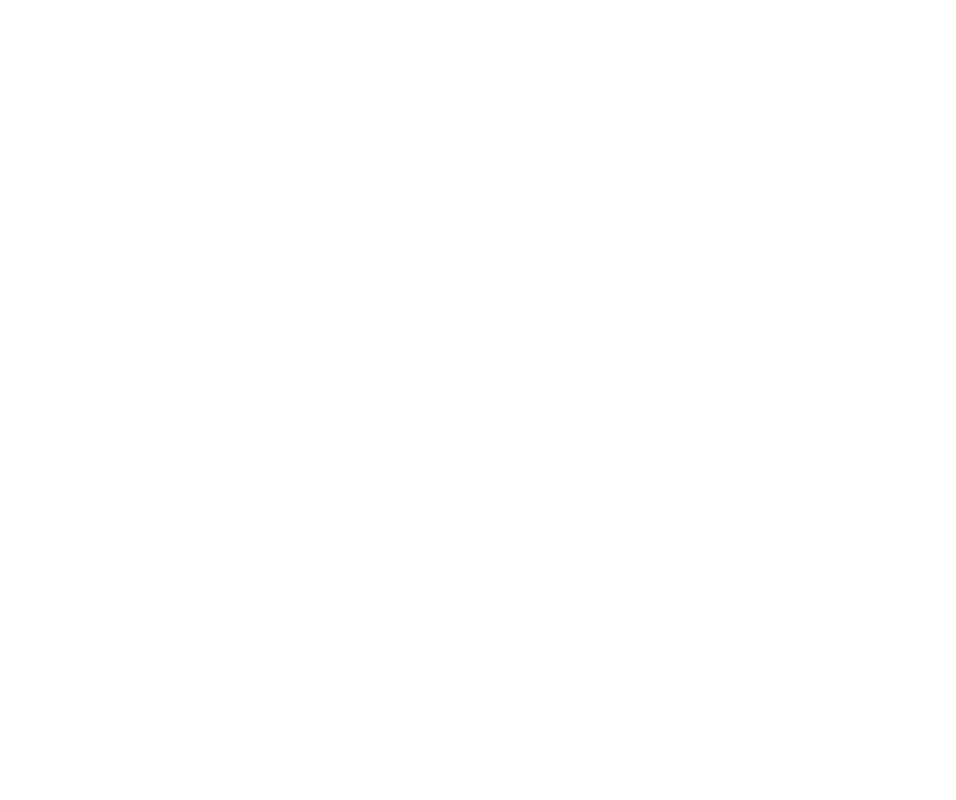
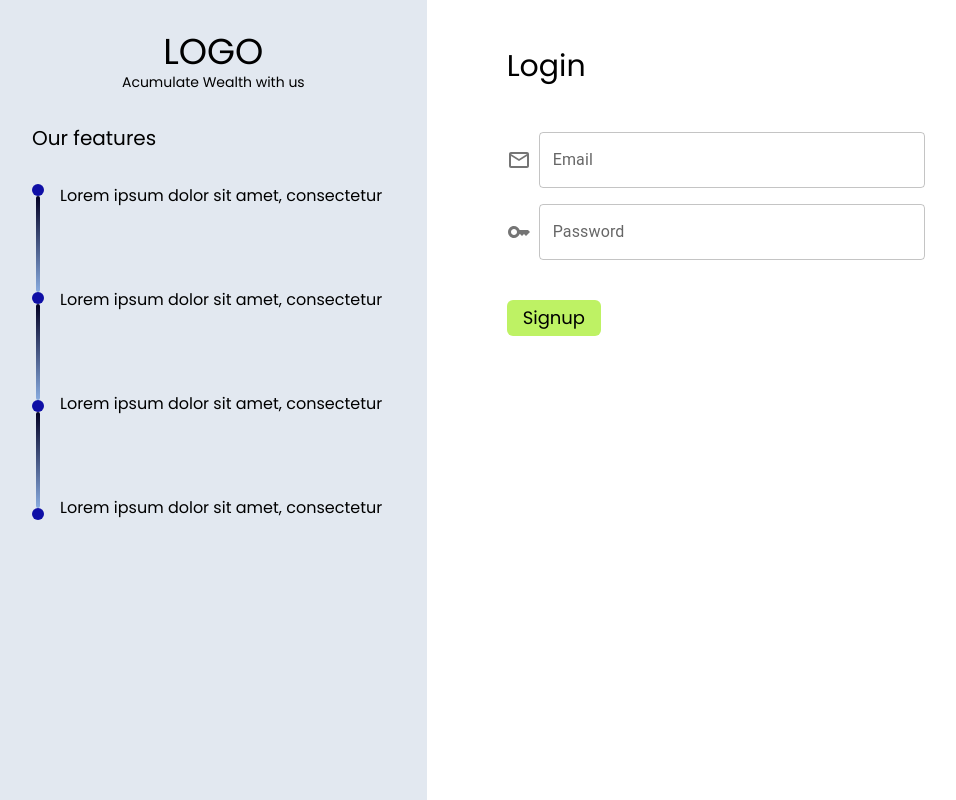
Before and after one commit to rosh0409/aura-hackathon, a React (Create React App) app in the folder client/: page /login in a window 1280 px wide. Before the commit this address had no page. Shown: the whole page, without its empty margins (0-956 px from the left). Built offline with nearby package versions, Linux system fonts and the light colour scheme; a web font is replaced by a local one.

Commit message:
adding login page

```diff
--- a/client/src/App.js
+++ b/client/src/App.js
@@ -1,12 +1,14 @@
 import './App.css';
 import { BrowserRouter, Route, Routes } from 'react-router-dom';
 import Signup from './pages/Signup';
+import Login from './pages/Login';
 
 function App() {
   return (
     <BrowserRouter>
       <Routes>
         <Route exact path={"/signup"}element={<Signup/>}/>
+        <Route exact path={"/login"}element={<Login/>}/>
       </Routes>
     </BrowserRouter>
   );
--- /dev/null
+++ b/client/src/pages/Login.jsx
@@ -0,0 +1,56 @@
+import React, { useState } from "react";
+import "../App.css";
+import TextField from "@mui/material/TextField";
+import Sidebar from "../components/Sidebar";
+import EmailOutlinedIcon from "@mui/icons-material/EmailOutlined";
+import KeyOutlinedIcon from '@mui/icons-material/KeyOutlined';
+
+const Login = () => {
+    const [details, setDetails] = useState({
+        email:"",
+        password:""
+    })
+  return (
+    <main className="flex h-screen overflow-x-hidden">
+      <Sidebar />
+      <div className="w-2/3">
+        <h1 className="text-3xl my-12 mx-20">Login</h1>
+
+        {/* User details form */}
+
+        <div className="ml-20">
+          <div className="my-4">
+            <EmailOutlinedIcon sx={{ color: "action.active", mr: 1, my: 2 }} />
+            <TextField
+              id="input-with-sx"
+              label="Email"
+              variant="outlined"
+              className="w-2/4"
+              onChange={(e) =>
+                setDetails({ ...details, [e.target.email]: e.target.value })
+              }
+            />
+          </div>
+          <div className="my-4">
+            <KeyOutlinedIcon sx={{ color: "action.active", mr: 1, my: 2 }} />
+            <TextField
+              type="password"
+              label="Password"
+              variant="outlined"
+              className="w-2/4"
+              onChange={(e) =>
+                setDetails({ ...details, [e.target.password]: e.target.value })
+              }
+            />
+
+          </div>
+          <div className="my-10">
+            <button className="text-lg bg-lime-300 px-4 py-1 rounded-md">Signup</button>
+          </div>
+        </div>
+      </div>
+    </main>
+  );
+};
+
+export default Login;
--- a/client/src/pages/Signup.jsx
+++ b/client/src/pages/Signup.jsx
@@ -9,6 +9,7 @@ import FormLabel from "@mui/material/FormLabel";
 import Sidebar from "../components/Sidebar";
 import Person2OutlinedIcon from "@mui/icons-material/Person2Outlined";
 import EmailOutlinedIcon from "@mui/icons-material/EmailOutlined";
+import KeyOutlinedIcon from '@mui/icons-material/KeyOutlined';
 
 const Signup = () => {
   const [details, setDetails] = useState({
@@ -77,7 +78,7 @@ const Signup = () => {
             </RadioGroup>
           </FormControl>
           <div className="my-4">
-            <EmailOutlinedIcon sx={{ color: "action.active", mr: 1, my: 2 }} />
+            <KeyOutlinedIcon sx={{ color: "action.active", mr: 1, my: 2 }} />
             <TextField
               type="password"
               label="Password"
@@ -86,7 +87,7 @@ const Signup = () => {
             />
           </div>
           <div className="my-4">
-            <EmailOutlinedIcon sx={{ color: "action.active", mr: 1, my: 2 }} />
+            <KeyOutlinedIcon sx={{ color: "action.active", mr: 1, my: 2 }} />
             <TextField
               type="password"
               label="Confirm Password"
```
